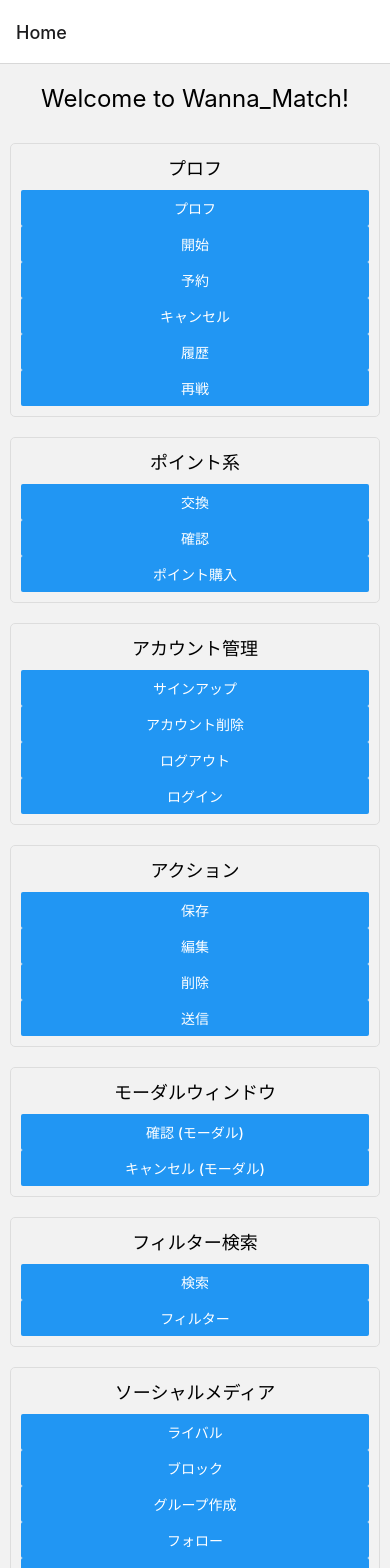
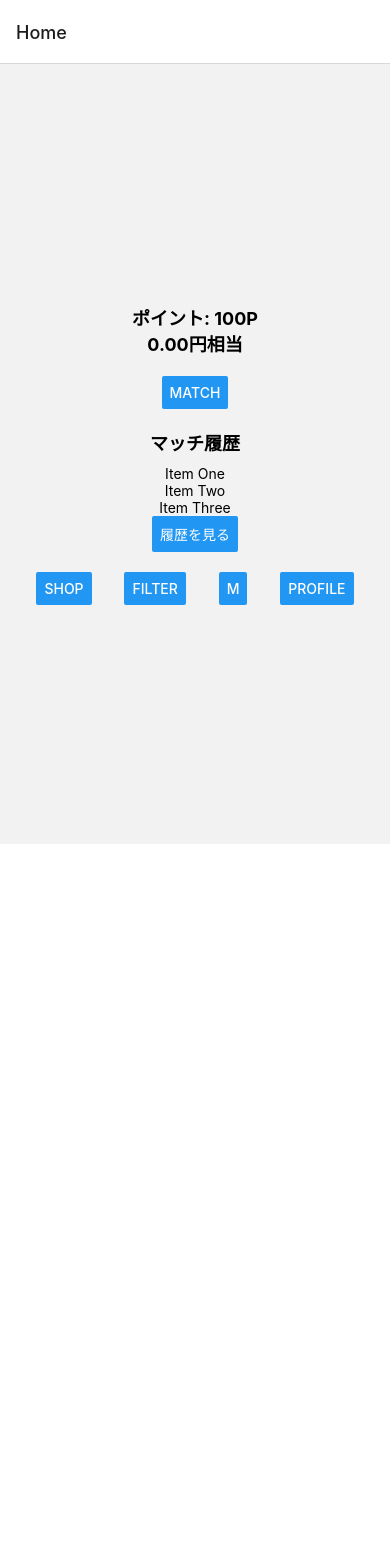
Before and after one commit to kakubakudan/Wanna_Match, a React Native app: screen /Home in a window 390 px wide. Shown: the top 1568 px of the page. After the commit the page ends 844 px from the top, so only its background shows below. Built offline with nearby package versions, Linux system fonts and the light colour scheme.

Commit message:
Update project files and add new screens

```diff
--- /dev/null
+++ b/metro.config.js
@@ -0,0 +1,5 @@
+const { getDefaultConfig } = require('expo/metro-config');
+
+const config = getDefaultConfig(__dirname);
+
+module.exports = config;
--- a/package.json
+++ b/package.json
@@ -20,6 +20,7 @@
     "metro-react-native-babel-preset": "^0.77.0",
     "react": "18.2.0",
     "react-native": "0.74.2",
+    "react-native-gesture-handler": "~2.16.1",
     "react-native-safe-area-context": "4.10.1",
     "react-native-screens": "3.31.1"
   },
--- a/src/screens/HomeScreen.js
+++ b/src/screens/HomeScreen.js
@@ -1,88 +1,26 @@
-// src/screens/HomeScreen.js
 import React from 'react';
 import { View, Text, Button, StyleSheet, ScrollView } from 'react-native';
 
 const HomeScreen = ({ navigation }) => {
   return (
-    <ScrollView contentContainerStyle={styles.scrollViewContent} >
-      <Text style={styles.title}>Welcome to Wanna_Match!</Text>
-
-      {/* プロフセクション */}
-      <View style={styles.section}>
-        <Text style={styles.sectionTitle}>プロフ</Text>
-        <Button title="プロフ" onPress={() => alert('プロフボタン pressed')} />
-        <Button title="開始" onPress={() => alert('開始ボタン pressed')} />
-        <Button title="予約" onPress={() => alert('予約ボタン pressed')} />
-        <Button title="キャンセル" onPress={() => alert('キャンセルボタン pressed')} />
-        <Button title="履歴" onPress={() => navigation.navigate('MatchHistory')} />
-        <Button title="再戦" onPress={() => alert('再戦ボタン pressed')} />
+    <ScrollView contentContainerStyle={styles.container}>
+      <View style={styles.pointContainer}>
+        <Text style={styles.pointText}>ポイント: 100P</Text>
+        <Text style={styles.pointText}>0.00円相当</Text>
       </View>
-
-      {/* ポイント系のセクション */}
-      <View style={styles.section}>
-        <Text style={styles.sectionTitle}>ポイント系</Text>
-        <Button title="交換" onPress={() => alert('交換ボタン pressed')} />
-        <Button title="確認" onPress={() => alert('確認ボタン pressed')} />
-        <Button title="ポイント購入" onPress={() => alert('ポイント購入ボタン pressed')} />
+      <Button title="Match" onPress={() => alert('Match button pressed')} />
+      <View style={styles.historyContainer}>
+        <Text style={styles.historyTitle}>マッチ履歴</Text>
+        <Text>Item One</Text>
+        <Text>Item Two</Text>
+        <Text>Item Three</Text>
+        <Button title="履歴を見る" onPress={() => navigation.navigate('MatchHistory')} />
       </View>
-
-      {/* アカウント管理系のセクション */}
-      <View style={styles.section}>
-        <Text style={styles.sectionTitle}>アカウント管理</Text>
-        <Button title="サインアップ" onPress={() => alert('サインアップボタン pressed')} />
-        <Button title="アカウント削除" onPress={() => alert('アカウント削除ボタン pressed')} />
-        <Button title="ログアウト" onPress={() => alert('ログアウトボタン pressed')} />
-        <Button title="ログイン" onPress={() => alert('ログインボタン pressed')} />
-      </View>
-
-      {/* アクションボタンのセクション */}
-      <View style={styles.section}>
-        <Text style={styles.sectionTitle}>アクション</Text>
-        <Button title="保存" onPress={() => alert('保存ボタン pressed')} />
-        <Button title="編集" onPress={() => alert('編集ボタン pressed')} />
-        <Button title="削除" onPress={() => alert('削除ボタン pressed')} />
-        <Button title="送信" onPress={() => alert('送信ボタン pressed')} />
-      </View>
-
-      {/* モーダルウィンドウのボタンセクション */}
-      <View style={styles.section}>
-        <Text style={styles.sectionTitle}>モーダルウィンドウ</Text>
-        <Button title="確認 (モーダル)" onPress={() => alert('確認ボタン (モーダル) pressed')} />
-        <Button title="キャンセル (モーダル)" onPress={() => alert('キャンセルボタン (モーダル) pressed')} />
-      </View>
-
-      {/* フィルター検索のセクション */}
-      <View style={styles.section}>
-        <Text style={styles.sectionTitle}>フィルター検索</Text>
-        <Button title="検索" onPress={() => alert('検索ボタン pressed')} />
-        <Button title="フィルター" onPress={() => alert('フィルターボタン pressed')} />
-      </View>
-
-      {/* ソーシャルメディアのセクション */}
-      <View style={styles.section}>
-        <Text style={styles.sectionTitle}>ソーシャルメディア</Text>
-        <Button title="ライバル" onPress={() => alert('ライバルボタン pressed')} />
-        <Button title="ブロック" onPress={() => alert('ブロックボタン pressed')} />
-        <Button title="グループ作成" onPress={() => alert('グループ作成ボタン pressed')} />
-        <Button title="フォロー" onPress={() => alert('フォローボタン pressed')} />
-        <Button title="弟子師匠" onPress={() => alert('弟子師匠ボタン pressed')} />
-        <Button title="ポスト" onPress={() => alert('ポストボタン pressed')} />
-      </View>
-
-      {/* ヘルプとサポートのセクション */}
-      <View style={styles.section}>
-        <Text style={styles.sectionTitle}>ヘルプとサポート</Text>
-        <Button title="ヘルプ" onPress={() => alert('ヘルプボタン pressed')} />
-        <Button title="問い合わせ" onPress={() => alert('問い合わせボタン pressed')} />
-      </View>
-
-      {/* カスタムアクションのセクション */}
-      <View style={styles.section}>
-        <Text style={styles.sectionTitle}>カスタムアクション</Text>
-        <Button title="お気に入り" onPress={() => alert('お気に入りボタン pressed')} />
-        <Button title="共有" onPress={() => alert('共有ボタン pressed')} />
-        <Button title="通知" onPress={() => alert('通知ボタン pressed')} />
-        <Button title="噂" onPress={() => alert('噂ボタン pressed')} />
+      <View style={styles.navBar}>
+        <Button title="Shop" onPress={() => alert('Shop button pressed')} />
+        <Button title="Filter" onPress={() => alert('Filter button pressed')} />
+        <Button title="M" onPress={() => alert('M button pressed')} />
+        <Button title="Profile" onPress={() => alert('Profile button pressed')} />
       </View>
     </ScrollView>
   );
@@ -90,28 +28,33 @@
 
 const styles = StyleSheet.create({
   container: {
-    flex: 1,
-    paddingBottom: 20,
+    flexGrow: 1,
+    justifyContent: 'center',
+    alignItems: 'center',
+    padding: 20,
   },
-  scrollViewContent: {
-    flexGrow: 1,
+  pointContainer: {
+    marginBottom: 20,
+    alignItems: 'center',
   },
-  title: {
-    fontSize: 24,
-    textAlign: 'center',
-    margin: 20,
+  pointText: {
+    fontSize: 18,
+    fontWeight: 'bold',
   },
-  section: {
-    margin: 10,
-    padding: 10,
-    borderWidth: 1,
-    borderColor: '#ddd',
-    borderRadius: 5,
+  historyContainer: {
+    marginTop: 20,
+    alignItems: 'center',
   },
-  sectionTitle: {
+  historyTitle: {
     fontSize: 18,
+    fontWeight: 'bold',
     marginBottom: 10,
-    textAlign: 'center',
+  },
+  navBar: {
+    flexDirection: 'row',
+    justifyContent: 'space-around',
+    width: '100%',
+    marginTop: 20,
   },
 });
 
--- /dev/null
+++ b/src/screens/MatchHistoryScreen.js
@@ -0,0 +1,25 @@
+// src/screens/MatchHistoryScreen.js
+import React from 'react';
+import { View, Text, StyleSheet } from 'react-native';
+
+const MatchHistoryScreen = () => {
+  return (
+    <View style={styles.container}>
+      <Text style={styles.title}>Match History Screen</Text>
+      {/* マッチ履歴画面の内容をここに追加 */}
+    </View>
+  );
+};
+
+const styles = StyleSheet.create({
+  container: {
+    flex: 1,
+    justifyContent: 'center',
+    alignItems: 'center',
+  },
+  title: {
+    fontSize: 20,
+  },
+});
+
+export default MatchHistoryScreen;
--- /dev/null
+++ b/src/screens/MatchScreen.js
@@ -0,0 +1,25 @@
+// src/screens/MatchScreen.js
+import React from 'react';
+import { View, Text, StyleSheet } from 'react-native';
+
+const MatchScreen = () => {
+  return (
+    <View style={styles.container}>
+      <Text style={styles.title}>Match Screen</Text>
+      {/* マッチ画面の内容をここに追加 */}
+    </View>
+  );
+};
+
+const styles = StyleSheet.create({
+  container: {
+    flex: 1,
+    justifyContent: 'center',
+    alignItems: 'center',
+  },
+  title: {
+    fontSize: 20,
+  },
+});
+
+export default MatchScreen;
```
Also changed, not shown: App.js (line endings or trailing spaces), 1 other file (tests, documents, lock files or other folders).
